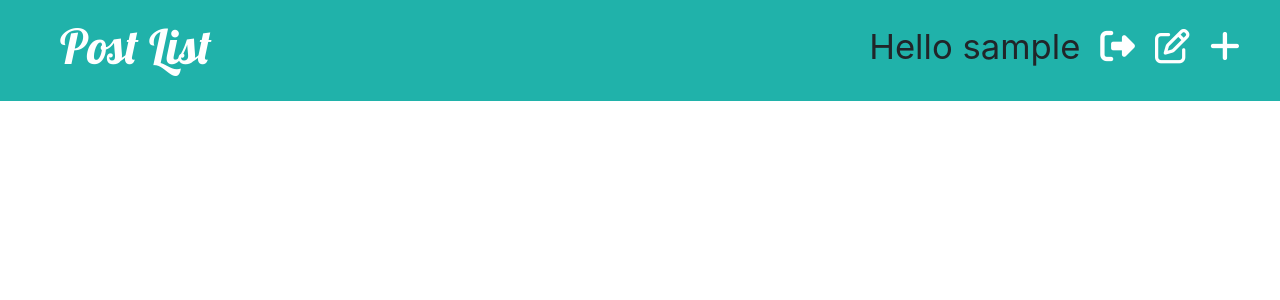
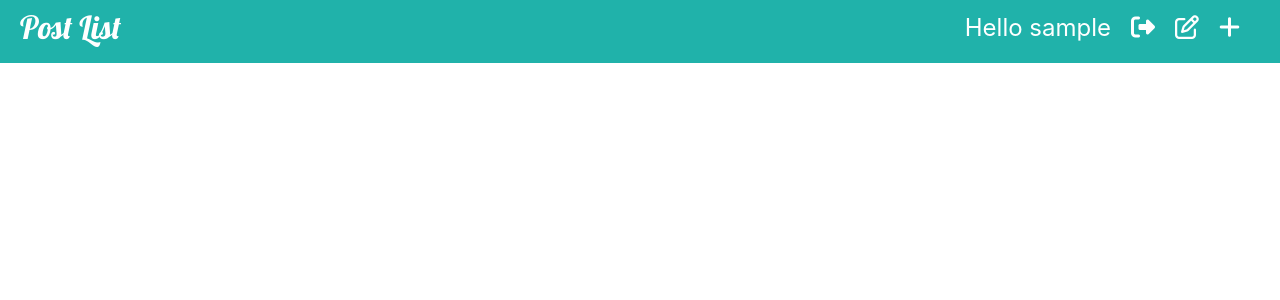
Before and after one commit to Kuauhtzin/djangoblog, a Django app: a page that uses blog/templates/blog/base.html in a window 1280 px wide. Shown: the top 300 px of the page. Run offline with Django 3.2, Linux system fonts and the light colour scheme; the visitor is signed in with stand-in values (Sample User, id 1); data that the repository does not hold is empty; some libraries are stand-ins or nearby versions.

Commit message:
Style configuration.

```diff
--- a/blog/static/css/blog.css
+++ b/blog/static/css/blog.css
@@ -2,12 +2,12 @@
 .page-header {
   background-color: #20b2aa;
   margin-top: 0;
-  padding: 20px 20px 20px 60px;
+  padding: 10px 20px;
 }
 
 .page-header h1, .page-header h1 a, .page-header h1 a:visited, .page-header h1 a:active {
   color: #ffffff;
-  font-size: 36pt;
+  font-size: 24pt;
   text-decoration: none;
 }
 
@@ -34,7 +34,7 @@ h1, h2, h3, h4 {
 .top-menu, .top-menu:hover, .top-menu:visited {
   color: #ffffff;
   float: right;
-  font-size: 26pt;
+  font-size: 18pt;
   margin-right: 20px;
 }
 
--- a/blog/templates/blog/base.html
+++ b/blog/templates/blog/base.html
@@ -17,7 +17,7 @@
         <a href="{% url 'post_new' %}" class="top-menu"><i class="fa fa-plus"></i></a>
         <a href="{% url 'post_draft_list' %}" class="top-menu"><i class="fa fa-edit"></i></a>
         <a href="{% url 'logout' %}" class="top-menu"><i class="fa fa-sign-out"></i></a>
-        <a class="top-menu" role="button" aria-disabled="true" >Hello {{ user.username }}</a>
+        <p class="top-menu" >Hello {{ user.username }}</p>
       {% else %}
         <a href="{% url 'login' %}" class="top-menu"><i class="fa fa-sign-in"></i></a>
       {% endif %}
```
